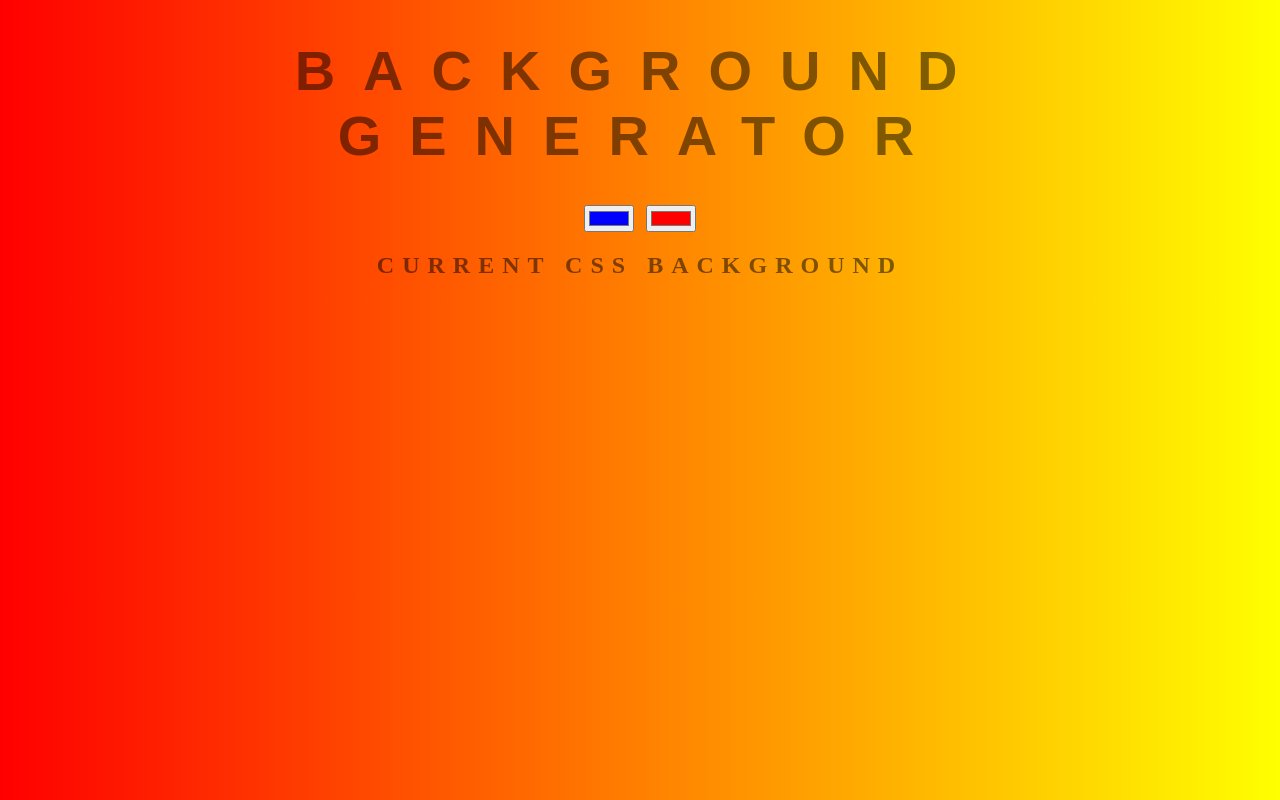
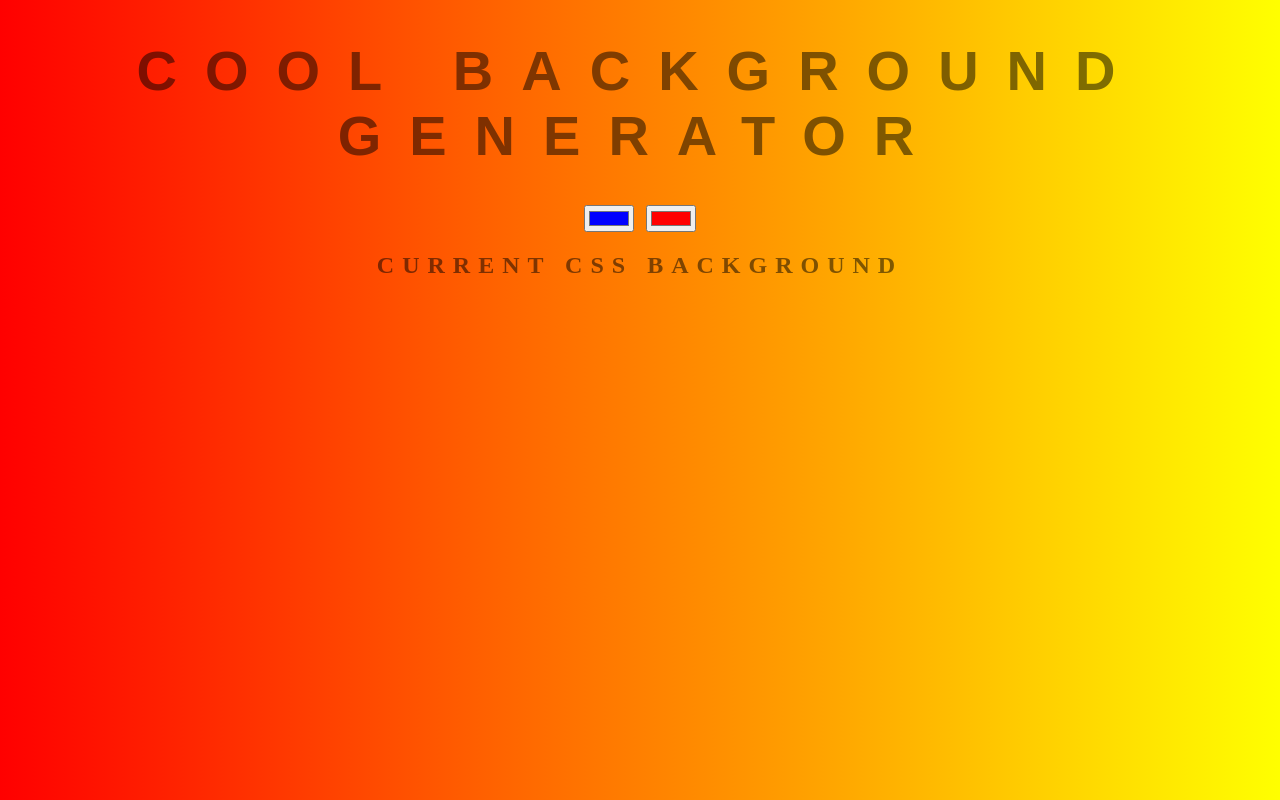
Before and after one commit to m-debnath/background-generator, a plain HTML site: page index.html in a window 1280 px wide. Drawn offline with Linux system fonts and the light colour scheme.

Commit message:
changed title

```diff
--- a/index.html
+++ b/index.html
@@ -5,7 +5,7 @@
 	<link rel="stylesheet" type="text/css" href="style.css">
 </head>
 <body id="gradient">
-	<h1>Background Generator</h1>
+	<h1>Cool Background Generator</h1>
 	<input class="color1" type="color" name="color1" value="#0000ff">
 	<input class="color2" type="color" name="color2" value="#ff0000">
 	<h2>Current CSS Background</h2>
--- a/script.js
+++ b/script.js
@@ -9,6 +9,6 @@ function paintBackground() {
 	css.textContent = "background: " + body.style.background + ";"
 }
 
-color1.addEventListener("input", paintBackground)
+color1.addEventListener("input", paintBackground);
 
-color2.addEventListener("input", paintBackground)
+color2.addEventListener("input", paintBackground);
--- a/style.css
+++ b/style.css
@@ -23,5 +23,4 @@ h3 {
     text-align: center;
     text-transform: none;
     letter-spacing: 0.01em;
-
 }
```
